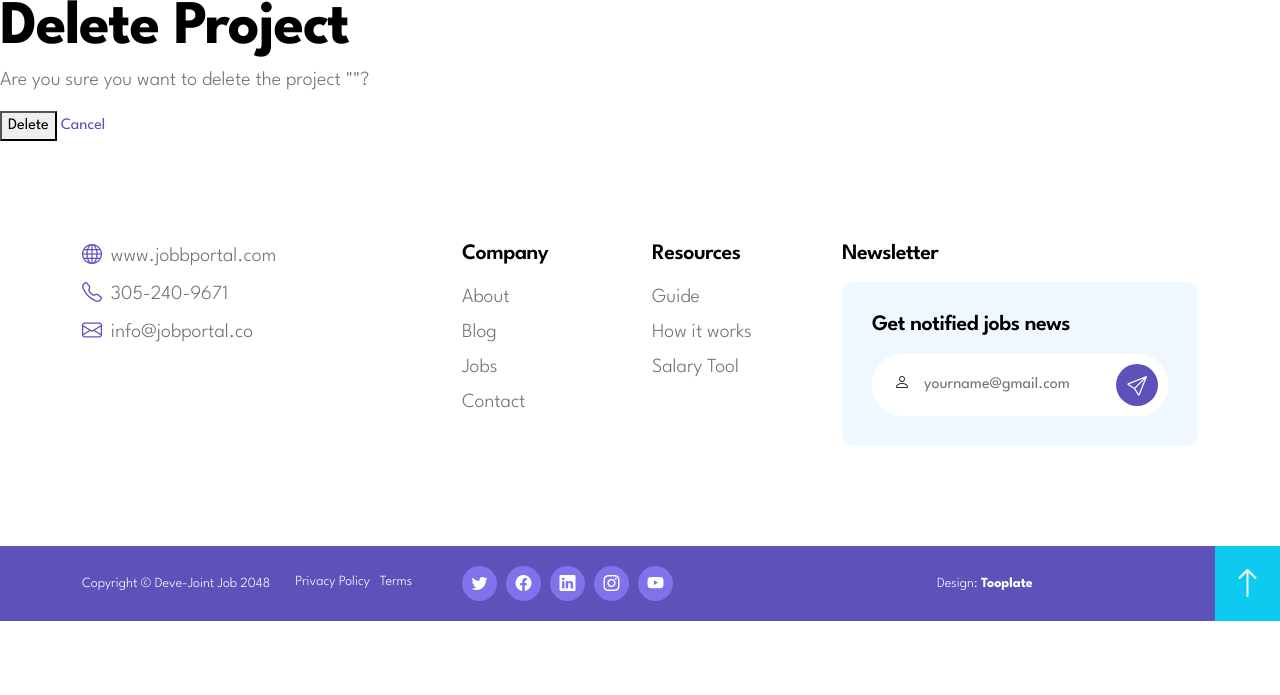
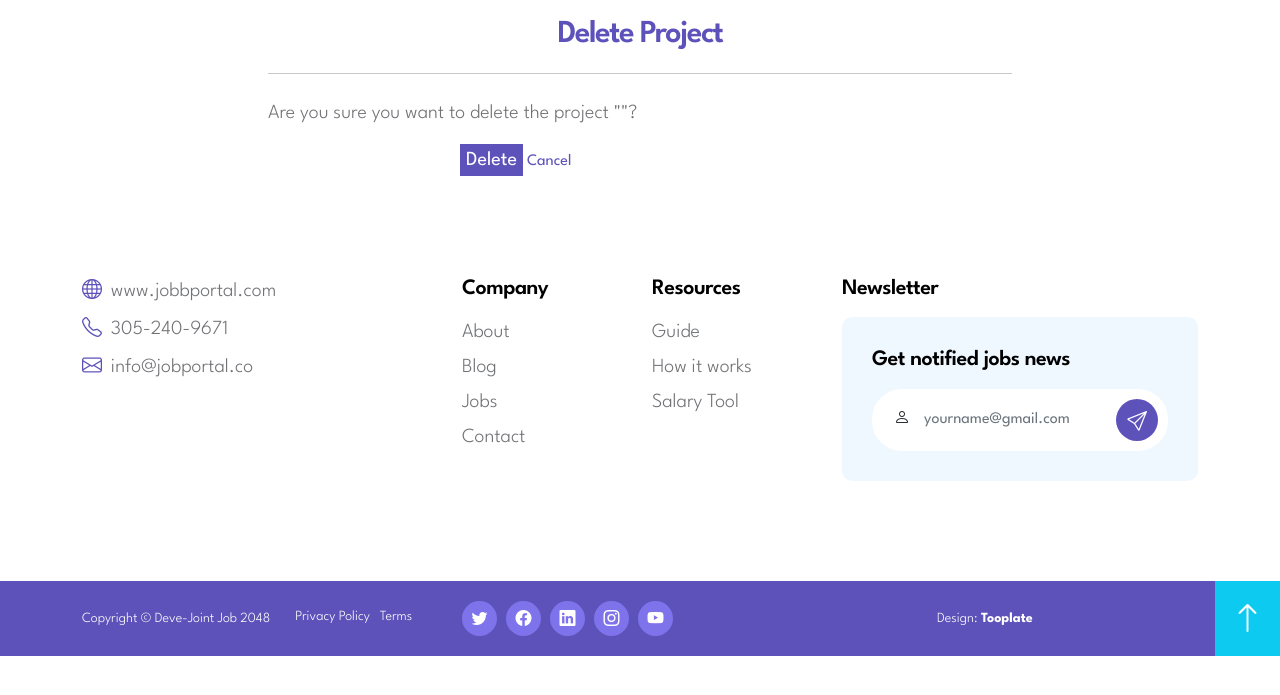
Before and after one commit to Parus-Sail/Deve-Joint, a Django app: template app/project_app/templates/project_app/project_delete.html in a window 1280 px wide. Shown: the part 105-800 px from the top of the page. Run offline with Django 4.2, Linux system fonts and the light colour scheme; the template is opened without the code that fills it, so the values that code supplies are empty; parts of the project's set-up code (start-up, migrations or seed data) failed here and were passed over; some libraries are stand-ins or nearby versions.

Commit message:
project_app: delete project

```diff
--- a/app/project_app/templates/project_app/project_delete.html
+++ b/app/project_app/templates/project_app/project_delete.html
@@ -1,10 +1,26 @@
 {% extends 'base.html' %}
+{% block title %}
+    Delete project
+{% endblock title %}
 {% block content %}
-    <h1>Delete Project</h1>
+    <div class="container">
+        <div class="col-lg-8 col-12 mx-auto">
+            <form class="custom-form contact-form" method="post">
+                {% csrf_token %}
+                <h2 class="text-center mb-4 logo-text">Delete Project</h2>
+                <hr class="my-4">
                 <p>Are you sure you want to delete the project "{{ project.title }}"?</p>
+                <div class="row justify-content-center">
+                    <div class="col-lg-6 col-md-6 col-12">
                         <form method="post">
                             {% csrf_token %}
                             <button type="submit">Delete</button>
                             <a href="{{ project.get_absolute_url }}">Cancel</a>
                         </form>
-{% endblock %}
+                        <br>
+                    </div>
+                </div>
+            </form>
+        </div>
+    </div>
+{% endblock content %}
```
Also changed, not shown: app/project_app/views.py (+5 -2 lines). Lines whose indentation alone changed are shown as unchanged.
